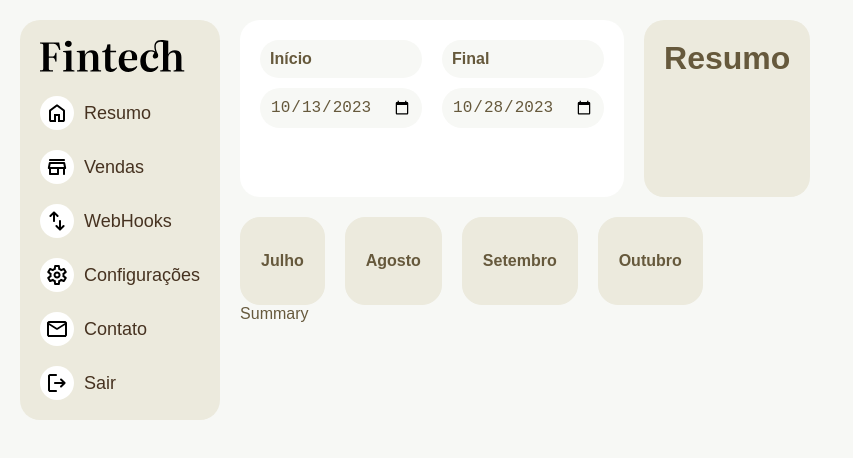
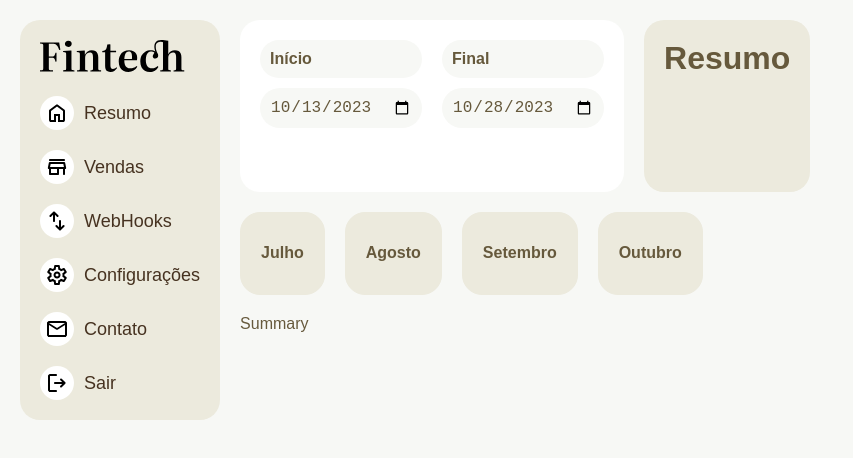
Before and after one commit to devfelipesales/fintech, a React (Vite) app: page / in a window 1280 px wide. Shown: the top 458 px of the page, without its empty margins (0-853 px from the left). Built offline with nearby package versions, Linux system fonts and the light colour scheme; no server answers.

Commit message:
style: added gap to App component

```diff
--- a/src/App.tsx
+++ b/src/App.tsx
@@ -13,7 +13,7 @@ function App() {
           <div className='flex box gap-m'>
             <SideNav />
 
-            <main className='container'>
+            <main className='container gap-m'>
               <Header />
               <Routes>
                 <Route path='/' element={<Summary />} />
```
